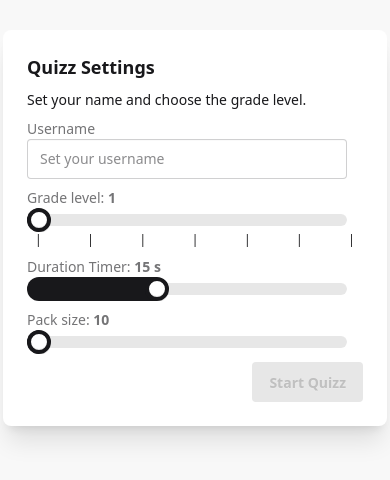
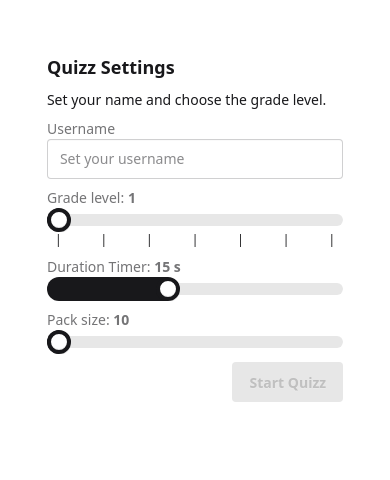
Before and after one commit to Querden974/kanji-quizz, a React (Vite) app: page / in a window 390 px wide. Shown: the part 194-674 px from the top of the page. Built offline with nearby package versions, Linux system fonts and the light colour scheme.

Commit message:
Add responsive for mobile/tablet

```diff
--- a/src/App.jsx
+++ b/src/App.jsx
@@ -14,7 +14,7 @@ function App() {
 
   return (
     <>
-      <div className="flex flex-col items-center justify-center min-h-screen py-2 bg-base-200 gap-4">
+      <div className="overflow-clip flex flex-col items-center justify-center min-h-screen min-w-screen py-2 sm:bg-base-200 gap-4">
         {kanji.data ? <Quizz /> : <Settings />}
       </div>
     </>
--- a/src/components/Answers.jsx
+++ b/src/components/Answers.jsx
@@ -11,7 +11,9 @@ export default function Answers({ isLine }) {
 
   return (
     <div
-      className={`card  flex flex-wrap gap-1 ${isLine ? "flex-row " : "h-110"}`}
+      className={`card justify-start flex flex-wrap gap-1 ${
+        isLine ? "flex-row " : "lg:h-110 flex-row lg:flex-col"
+      }`}
     >
       {/* {Array.apply(null, { length: 100 }).map((e, i) => (
         <h1 className="bg-red-300 rounded text-white font-semibold text-3xl w-10 h-10 text-center">
@@ -25,7 +27,7 @@ export default function Answers({ isLine }) {
               key={index}
               className={`bg-${
                 answer.answer ? "success" : "error"
-              } select-none rounded text-white font-semibold text-3xl h-10 w-10 inline-flex justify-center items-center`}
+              } select-none rounded text-white font-semibold text-xl md:text-2xl min-h-8 min-w-8 max-w-10 max-h-10 inline-flex justify-center items-center`}
             >
               {answer.kanji}
             </h1>
--- a/src/components/Card.jsx
+++ b/src/components/Card.jsx
@@ -61,11 +61,11 @@ export default function Card({ currentKanji, player }) {
   }, [end]);
 
   return (
-    <div className="grid grid-cols-3 c gap-3">
+    <div className="lg:grid lg:grid-cols-3 flex flex-col-reverse gap-3">
       {/* Empty collumn */}
       <span></span>
       <div className="flex flex-col h-110 relative gap-3">
-        <div className="card bg-base-100 w-96  shadow-xl static">
+        <div className="card sm:bg-base-100 w-96  sm:shadow-xl static">
           <Countdown status={setEnd} select={select} />
           {/* <button
           className="btn btn-warning ml-auto mt-auto"
--- a/src/components/Results.jsx
+++ b/src/components/Results.jsx
@@ -3,7 +3,7 @@ import Answers from "./Answers";
 
 export default function Results() {
   return (
-    <div className="card bg-base-100 min-w-96 shadow-xl p-3 ">
+    <div className="card sm:bg-base-100 min-w-96 sm:shadow-xl p-3 ">
       <div className="flex items-baseline align-baseline justify-between mb-3">
         <h1 className="font-semibold ">Résultats du quizz !</h1>
         <button
--- a/src/pages/Settings.jsx
+++ b/src/pages/Settings.jsx
@@ -33,7 +33,7 @@ export default function Settings() {
     }
   }
   return (
-    <div className="card bg-base-100 w-96 shadow-xl">
+    <div className="card bg-base-100 sm:w-96 sm:shadow-xl">
       <div className="card-body">
         <h2 className="card-title">Quizz Settings</h2>
         <p>Set your name and choose the grade level.</p>
```
